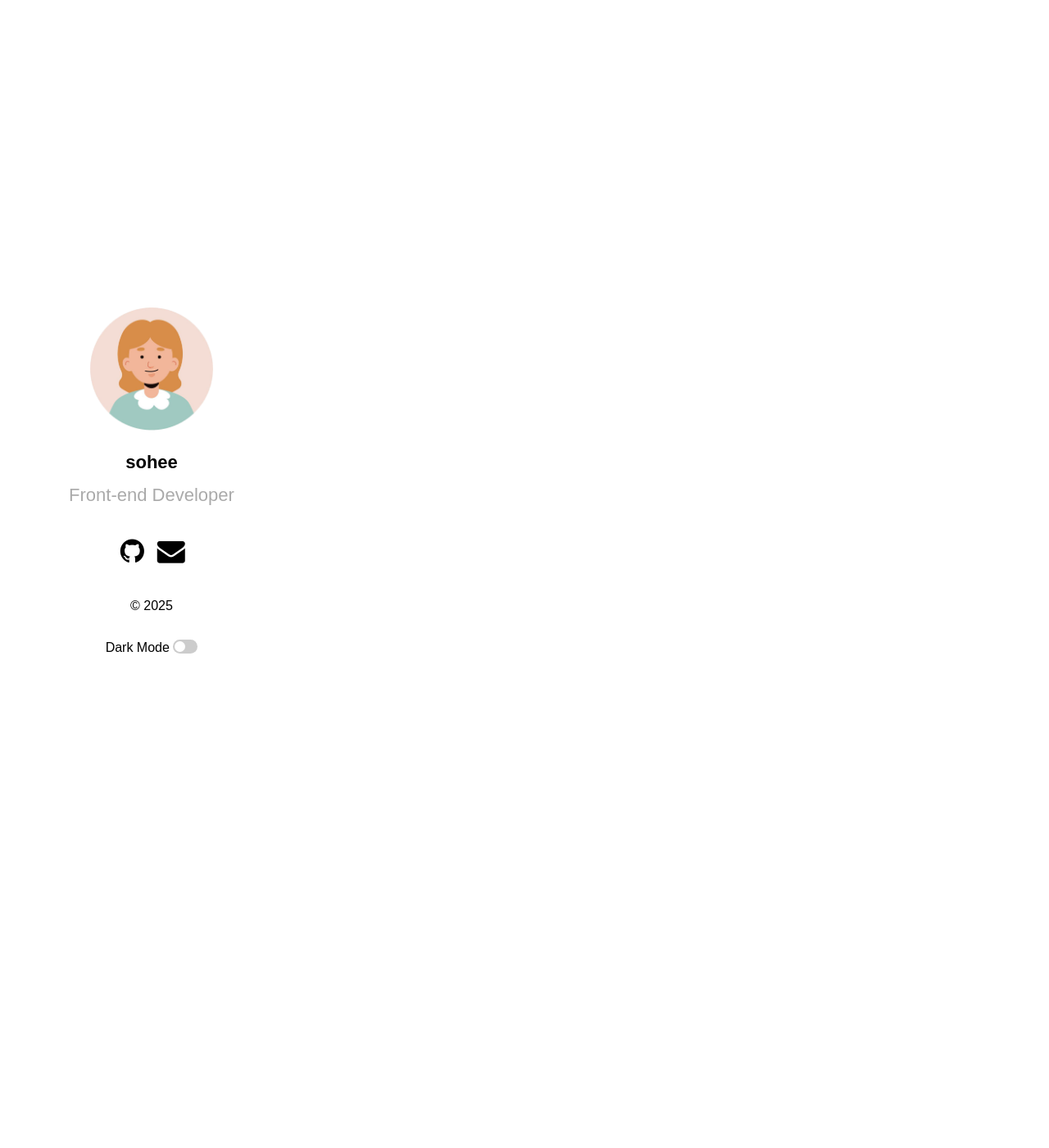
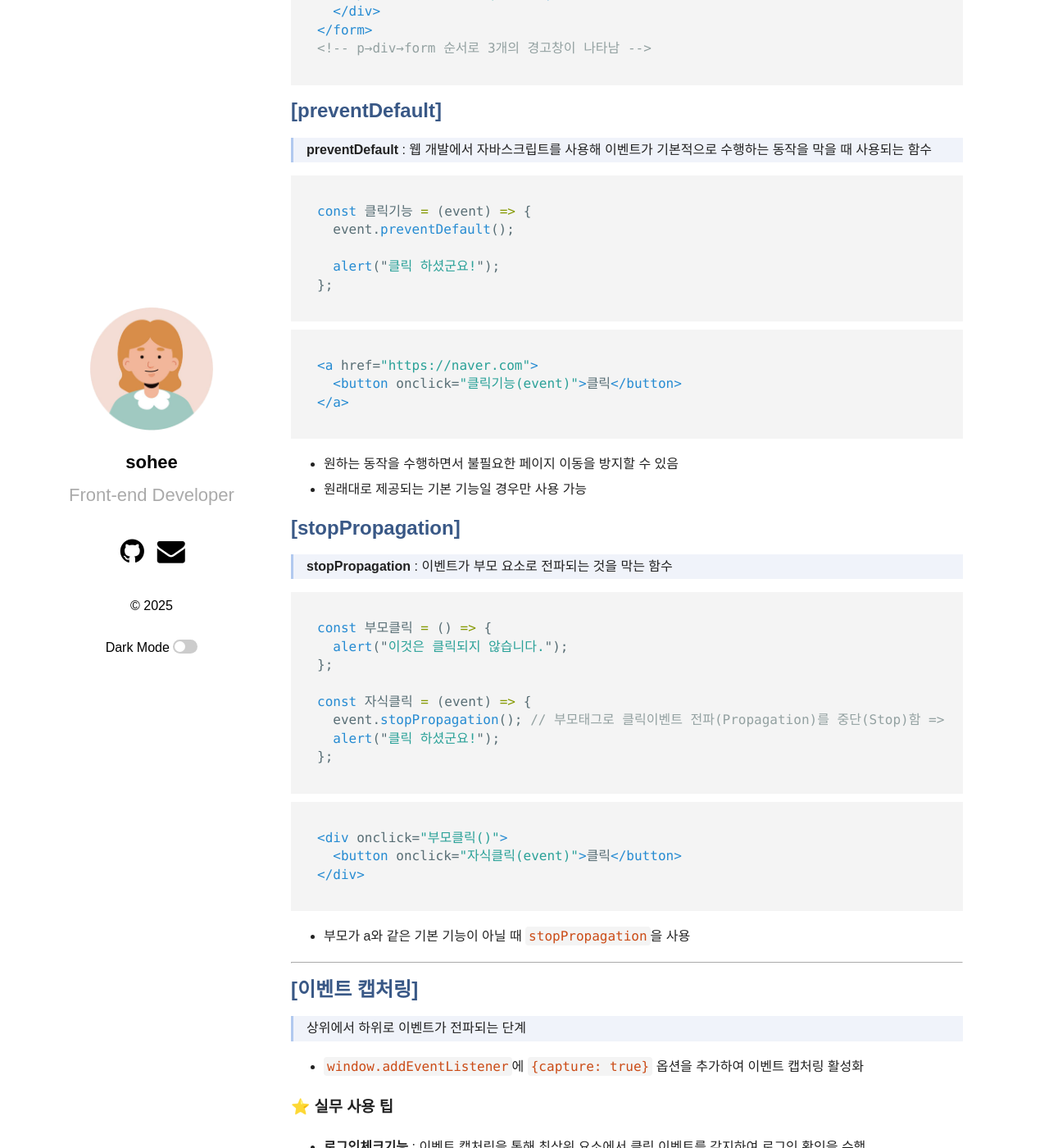
Before and after one commit to shkim00216/shkim00216.github.io, a Jekyll site: the page built from _posts/2025-03-26-02-Javascript4.md, in a window 1280 px wide and 1400 px high, scrolled down 2793 px. Shown: the whole window at 82% size. Built offline with Jekyll 4.4.1, drawn with Linux system fonts in a browser that asks for light colours; some web fonts are replaced; some of the changed text lies outside the part shown.

Commit message:
Update 2025-03-26-02-Javascript4.md

````diff
--- a/_posts/2025-03-26-02-Javascript4.md
+++ b/_posts/2025-03-26-02-Javascript4.md
@@ -61,6 +61,8 @@ document.getElementById("상자").scrollTo({ top: 0 });
 
 ## [이벤트 리스너와 스크롤 감지]
 
+<!-- CSS-JS/class-js/section03/03-01/03-scroll-listener1-window.html, 03-scroll-listener2-element.html 참고 -->
+
 > **이벤트 리스너(EventListener)** : 웹 페이지에서 사용자의 특정 행동(이벤트)을 감지하고, 그에 대한 반응을 정의하는 코드
 
 ```javascript
@@ -105,3 +107,97 @@ onblur = "자바스크립트함수();"; // 해당 태그에서 벗어났을 때
 #### 1. 이벤트 핸들러 언제 사용하는지
 
 - 버튼을 눌렀을 때 함수를 실행해야 한다거나 인풋창이 변할 때 함수를 실행해야 하는 등 **적절한 시기에 함수를 실행해야 할 때 사용**
+
+---
+
+# #이벤트 버블링
+
+> **이벤트 버블링(Event Bubbling)** : 부모 위에 올려진 자식을 클릭하면 클릭 이벤트가 자식 아래의 부모까지 꾸욱 눌리는 것
+
+```html
+<form onclick="alert(form)">
+  <div onclick="alert(div)">
+    <p onclick="alert(p)">P</p>
+  </div>
+</form>
+<!-- p→div→form 순서로 3개의 경고창이 나타남 -->
+```
+
+## [preventDefault]
+
+<!-- CSS-JS/class-js/section03/03-02/01-event-bubbling-prevent-default1.html, 01-event-bubbling-prevent-default2-detail.html 참고 -->
+
+> **preventDefault** : 웹 개발에서 자바스크립트를 사용해 이벤트가 기본적으로 수행하는 동작을 막을 때 사용되는 함수
+
+```javascript
+const 클릭기능 = (event) => {
+  event.preventDefault();
+
+  alert("클릭 하셨군요!");
+};
+```
+
+```html
+<a href="https://naver.com">
+  <button onclick="클릭기능(event)">클릭</button>
+</a>
+```
+
+- 원하는 동작을 수행하면서 불필요한 페이지 이동을 방지할 수 있음
+- 원래대로 제공되는 기본 기능일 경우만 사용 가능
+
+## [stopPropagation]
+
+<!-- CSS-JS/class-js/section03/03-02/02-event-bubbling-stop-propagation.html 참고 -->
+
+> **stopPropagation** : 이벤트가 부모 요소로 전파되는 것을 막는 함수
+
+```javascript
+const 부모클릭 = () => {
+  alert("이것은 클릭되지 않습니다.");
+};
+
+const 자식클릭 = (event) => {
+  event.stopPropagation(); // 부모태그로 클릭이벤트 전파(Propagation)를 중단(Stop)함 => 부모의 onclick 실행막음
+  alert("클릭 하셨군요!");
+};
+```
+
+```html
+<div onclick="부모클릭()">
+  <button onclick="자식클릭(event)">클릭</button>
+</div>
+```
+
+- 부모가 a와 같은 기본 기능이 아닐 때 `stopPropagation`을 사용
+
+---
+
+## [이벤트 캡처링]
+
+<!-- CSS-JS/class-js/section03/03-02/03-event-capturing.html 참고 -->
+
+> 상위에서 하위로 이벤트가 전파되는 단계
+
+- `window.addEventListener`에 `{capture: true}` 옵션을 추가하여 이벤트 캡처링 활성화
+
+### ⭐️ 실무 사용 팁
+
+- **로그인체크기능** : 이벤트 캡처링을 통해 최상위 요소에서 클릭 이벤트를 감지하여 로그인 확인을 수행
+
+```javascript
+const JS_로그인체크기능 = (event) => {
+  event.stopPropagation();
+
+  const 비밀번호 = prompt("로그인 후 이용해 주세요.");
+
+  if (비밀번호 === "1234") {
+    alert("민지님 반갑습니다. 즐거운 여행 되세요~");
+    window.removeEventListener("click", JS_로그인체크기능, { capture: true });
+  } else {
+    alert("로그인에 실패하였습니다. 다시 시도해 주세요.");
+  }
+};
+
+window.addEventListener("click", JS_로그인체크기능, { capture: true });
+```
````
